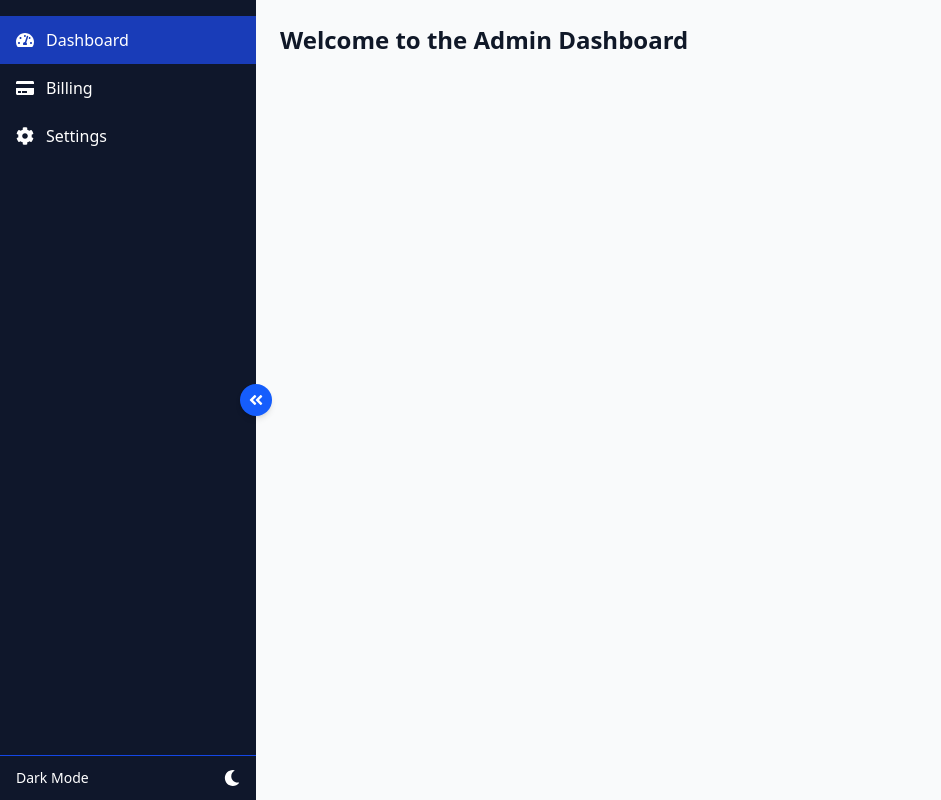
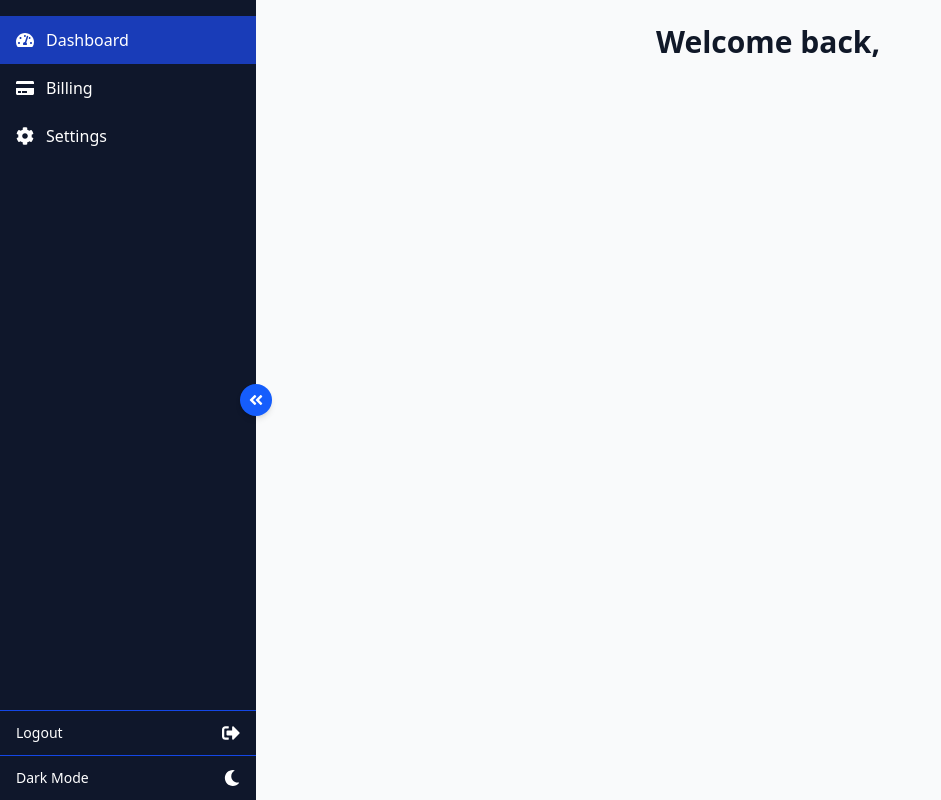
Before and after one commit to infinitepixel-dev/InfinitePixel-Main, a Next.js app: page /dashboard in a window 1280 px wide. Shown: the whole page, without its empty margins (0-941 px from the left). Built offline with nearby package versions, Linux system fonts and the light colour scheme; no server answers; what tailwindcss-motion would draw is missing.

Commit message:
added firebase logout functionality

```diff
--- a/src/app/dashboard/AdminDashboard.jsx
+++ b/src/app/dashboard/AdminDashboard.jsx
@@ -2,6 +2,11 @@
 
 import { useState, useRef, useEffect } from "react"
 import Link from "next/link"
+import { doc, getDoc } from "firebase/firestore"
+import { signOut } from "firebase/auth"
+import { useRouter } from "next/navigation"
+import { onAuthStateChanged } from "firebase/auth"
+import { getFirebaseInstance } from "@/lib/firebaseClient"
 import gsap from "gsap"
 import {
   FaTachometerAlt,
@@ -11,18 +16,20 @@ import {
   FaAngleDoubleRight,
   FaMoon,
   FaSun,
+  FaSignOutAlt,
 } from "react-icons/fa"
 
 import BillingPage from "./billing/page"
 import SettingsPage from "./settings/page"
 
 export default function AdminDashboard() {
+  const [userFirstName, setUserFirstName] = useState("")
   const [collapsed, setCollapsed] = useState(false)
   const [activeTab, setActiveTab] = useState("Dashboard")
   const [darkMode, setDarkMode] = useState(false)
   const sidebarRef = useRef(null)
 
-  // Collapse sidebar animation
+  // Animate sidebar collapse/expand
   useEffect(() => {
     if (sidebarRef.current) {
       gsap.to(sidebarRef.current, {
@@ -33,29 +40,39 @@ export default function AdminDashboard() {
     }
   }, [collapsed])
 
-  // Set dark mode class on html element + load persisted theme
+  // Set theme from localStorage on load
   useEffect(() => {
     const storedTheme = localStorage.getItem("theme")
-    if (storedTheme === "dark") {
-      setDarkMode(true)
-      document.documentElement.classList.add("dark")
-    } else {
-      setDarkMode(false)
-      document.documentElement.classList.remove("dark")
-    }
+    const isDark = storedTheme === "dark"
+    setDarkMode(isDark)
+    document.documentElement.classList.toggle("dark", isDark)
   }, [])
 
-  // Toggle dark mode and persist to localStorage
+  // Fetch user info from Firebase
+  useEffect(() => {
+    const fetchUser = async () => {
+      const { auth, db } = await getFirebaseInstance()
+
+      onAuthStateChanged(auth, async (user) => {
+        if (user) {
+          const docRef = doc(db, "users", user.uid)
+          const docSnap = await getDoc(docRef)
+          if (docSnap.exists()) {
+            setUserFirstName(docSnap.data().fullName?.split(" ")[0] || "User")
+          }
+        }
+      })
+    }
+
+    fetchUser()
+  }, [])
+
   const toggleDarkMode = () => {
     setDarkMode((prev) => {
-      const nextMode = !prev
-      localStorage.setItem("theme", nextMode ? "dark" : "light")
-      if (nextMode) {
-        document.documentElement.classList.add("dark")
-      } else {
-        document.documentElement.classList.remove("dark")
-      }
-      return nextMode
+      const next = !prev
+      localStorage.setItem("theme", next ? "dark" : "light")
+      document.documentElement.classList.toggle("dark", next)
+      return next
     })
   }
 
@@ -71,8 +88,8 @@ export default function AdminDashboard() {
         return <BillingPage />
       case "Dashboard":
         return (
-          <h1 className="text-2xl font-bold mb-4">
-            Welcome to the Admin Dashboard
+          <h1 className="text-3xl font-bold mb-4 text-center">
+            Welcome back, {userFirstName}
           </h1>
         )
       case "Settings":
@@ -80,6 +97,14 @@ export default function AdminDashboard() {
       default:
         return null
     }
+  }
+
+  const router = useRouter()
+
+  const handleLogout = async () => {
+    const { auth } = await getFirebaseInstance()
+    await signOut(auth)
+    router.push("/dashboard/login") // change path if needed
   }
 
   return (
@@ -104,7 +129,17 @@ export default function AdminDashboard() {
           ))}
         </div>
 
-        {/* Dark Mode Toggle */}
+        <div className="px-4 py-3 border-t border-blue-700 flex items-center justify-between">
+          {!collapsed && <span className="text-sm">Logout</span>}
+          <button
+            onClick={handleLogout}
+            className="text-white hover:text-red-500 focus:outline-none"
+            aria-label="Logout"
+          >
+            <FaSignOutAlt className="text-lg" />
+          </button>
+        </div>
+
         <div className="px-4 py-3 border-t border-blue-700 flex items-center justify-between">
           {!collapsed && <span className="text-sm">Dark Mode</span>}
           <button
--- a/src/lib/firebaseClient.js
+++ b/src/lib/firebaseClient.js
@@ -7,6 +7,7 @@ import {
   initializeAuth,
   browserSessionPersistence,
   onAuthStateChanged,
+  getAuth,
 } from "firebase/auth"
 
 // ✅ Firebase config from env variables
@@ -19,10 +20,10 @@ export const firebaseConfig = {
   appId: process.env.NEXT_PUBLIC_FIREBASE_APP_ID,
 }
 
-// ✅ Initialize Firebase app only once
+//  Initialize Firebase app only once
 const firebaseApp = getApps().length ? getApp() : initializeApp(firebaseConfig)
 
-// ✅ Initialize Auth WITH sessionStorage persistence (avoid IndexedDB)
+//  Initialize Auth WITH sessionStorage persistence (avoid IndexedDB)
 const auth = initializeAuth(firebaseApp, {
   persistence: browserSessionPersistence,
 })
```
